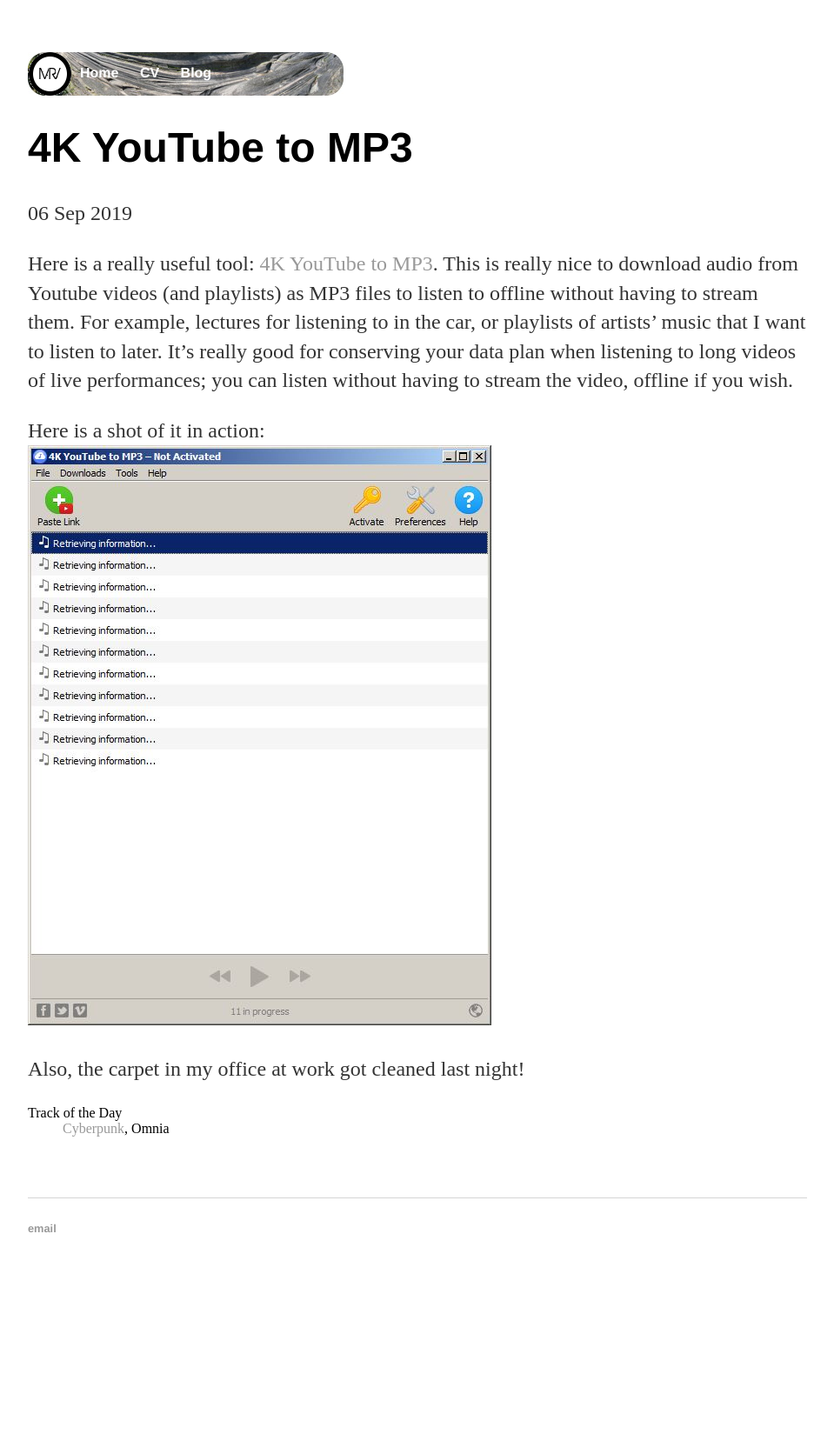
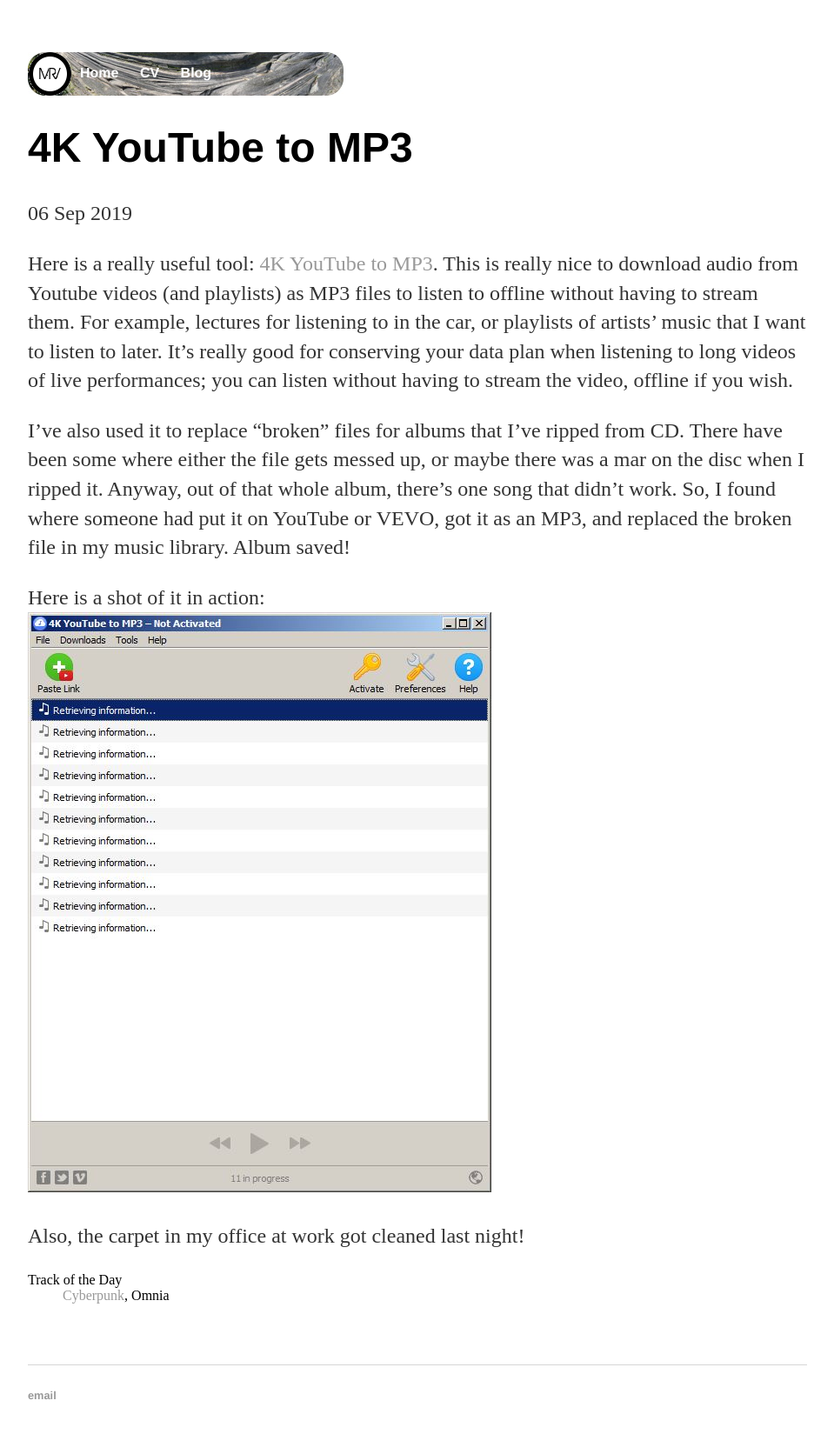
Before and after one commit to mrvanhorn/mrvanhorn.github.io, a Jekyll site: the page built from _posts/2019-09-06-4k.md, in a window 1280 px wide. Shown: the whole page at 87% size, without its empty margins (160-1119 px from the left). Built offline with Jekyll 4.4.1, drawn with Linux system fonts in a browser that asks for light colours; comment, search, counter and statistics services are not loaded; before the commit the page ends 1480 px from its top, so only the background shows below that.

Commit message:
Update 2019-09-06-4k.md

```diff
--- a/_posts/2019-09-06-4k.md
+++ b/_posts/2019-09-06-4k.md
@@ -5,7 +5,13 @@
 ---
 
 <p>
-Here is a really useful tool: <a href="https://www.4kdownload.com/products/product-youtubetomp3/?r=free_license">4K YouTube to MP3</a>. This is really nice to download audio from Youtube videos (and playlists) as MP3 files to listen to offline without having to stream them. For example, lectures for listening to in the car, or playlists of artists’ music that I want to listen to later. It’s really good for conserving your data plan when listening to long videos of live performances; you can listen without having to stream the video, offline if you wish.</p>
+Here is a really useful tool: <a href="https://www.4kdownload.com/products/product-youtubetomp3/?r=free_license">4K YouTube to MP3</a>. This is really nice to download audio from Youtube videos (and playlists) as MP3 files to listen to offline without having to stream them. For example, lectures for listening to in the car, or playlists of artists’ music that I want to listen to later. It’s really good for conserving your data plan when listening to long videos of live performances; you can listen without having to stream the video, offline if you wish.
+</p>
+
+<p>
+I’ve also used it to replace “broken” files for albums that I’ve ripped from
+CD. There have been some where either the file gets messed up, or maybe there was a mar on the disc when I ripped it. Anyway, out of that whole album, there’s one song that didn’t work. So, I found where someone had put it on YouTube or VEVO, got it as an MP3, and replaced the broken file in my music library. Album saved!
+</p>
 
 <p>Here is a shot of it in action:<br>
 <img src="/graphics/4kYoutubeToMP3.jpg">
```
